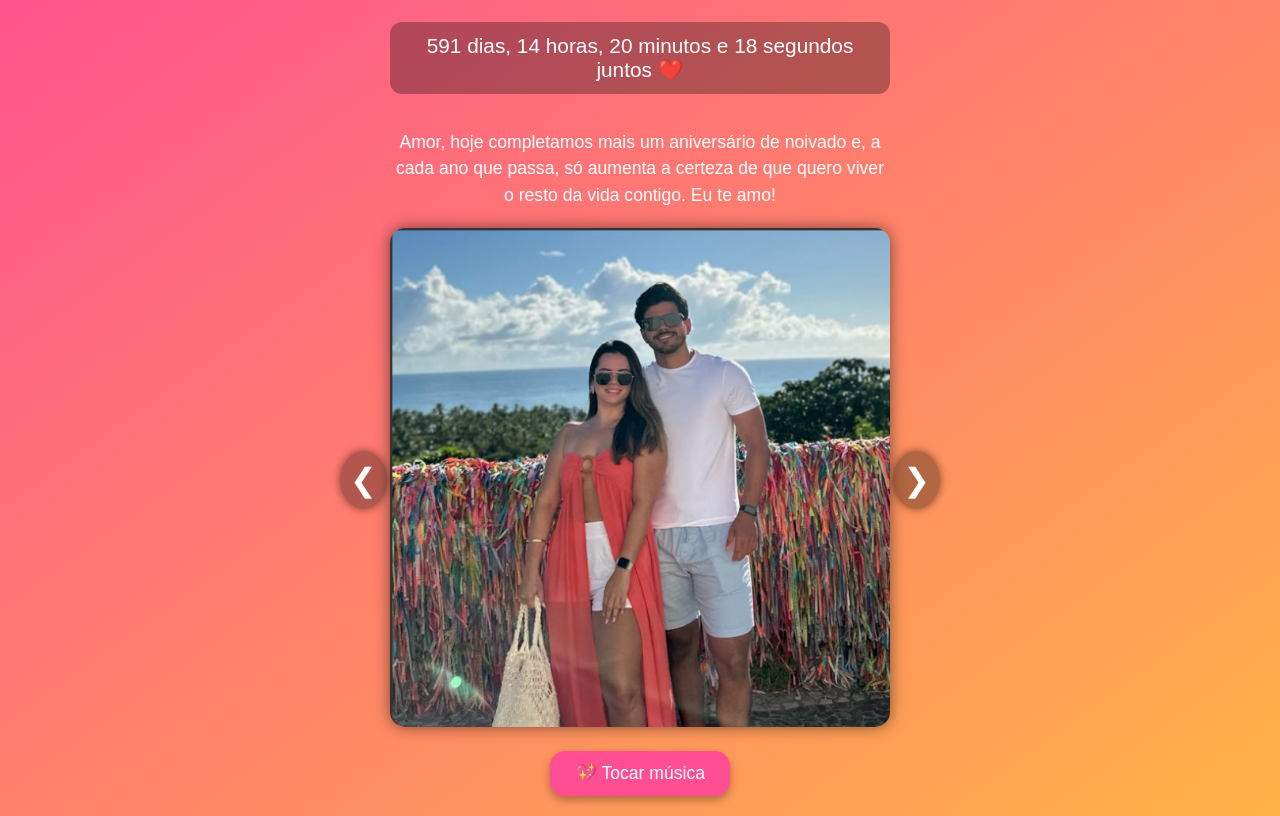
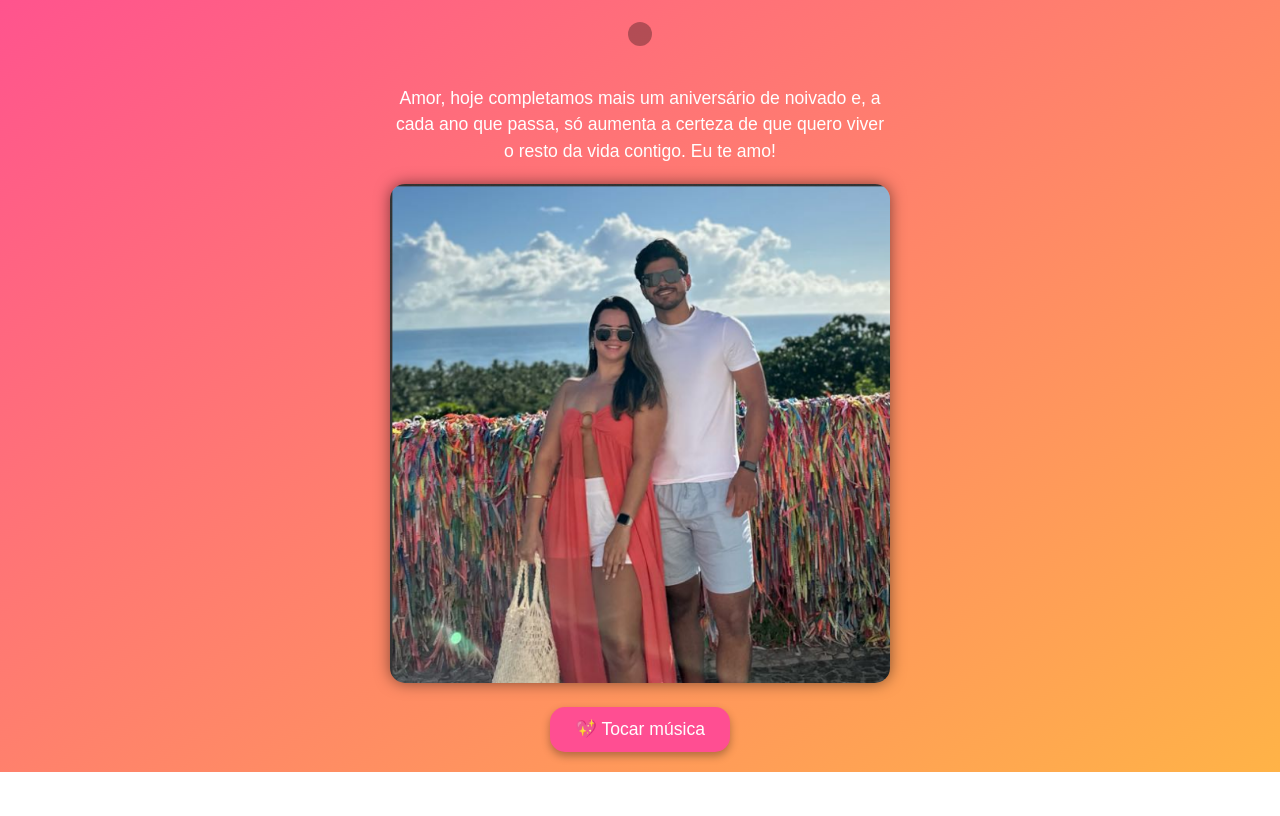
Before and after one commit to x7santos/luan-kelly-2, a plain HTML site: page index.html in a window 1280 px wide. Shown: the part 97-913 px from the top of the page. After the commit the page ends 869 px from the top, so only its background shows below. Drawn offline with Linux system fonts and the light colour scheme.

Commit message:
Update index.html

```diff
--- a/index.html
+++ b/index.html
@@ -20,7 +20,6 @@
     text-align: center;
     max-width: 500px;
     padding: 20px;
-    position: relative;
   }
   h1 {
     font-size: 2.5em;
@@ -39,37 +38,12 @@
     font-size: 1.1em;
     line-height: 1.5;
   }
-  .carousel {
-    position: relative;
+  .foto {
     margin-top: 20px;
-  }
-  .foto {
     border-radius: 15px;
     max-width: 100%;
     height: auto;
     box-shadow: 0 0 15px rgba(0,0,0,0.5);
-  }
-  .seta {
-    position: absolute;
-    top: 50%;
-    transform: translateY(-50%);
-    font-size: 2em;
-    background: rgba(0,0,0,0.3);
-    border: none;
-    color: white;
-    padding: 10px;
-    cursor: pointer;
-    border-radius: 50%;
-    box-shadow: 0 0 8px rgba(0,0,0,0.5);
-  }
-  .seta:hover {
-    background: rgba(0,0,0,0.5);
-  }
-  .esquerda {
-    left: -50px;
-  }
-  .direita {
-    right: -50px;
   }
   #playBtn {
     margin-top: 20px;
@@ -94,13 +68,7 @@
   <div class="mensagem">
     Amor, hoje completamos mais um aniversário de noivado e, a cada ano que passa, só aumenta a certeza de que quero viver o resto da vida contigo. Eu te amo!
   </div>
-
-  <!-- Carrossel de imagens -->
-  <div class="carousel">
-    <button class="seta esquerda" onclick="mudarFoto(-1)">&#10094;</button>
-    <img id="foto" src="foto.jpg" alt="Foto do casal" class="foto">
-    <button class="seta direita" onclick="mudarFoto(1)">&#10095;</button>
-  </div>
+  <img src="foto.jpg" alt="Foto do casal" class="foto">
 
   <!-- Botão para tocar música -->
   <button id="playBtn">💖 Tocar música</button>
@@ -112,16 +80,6 @@
 </div>
 
 <script>
-const fotos = ["foto1.jpg", "foto2.jpg", "foto3.jpg"]; // adicione aqui os nomes dos arquivos
-let indiceAtual = 0;
-
-function mudarFoto(direcao) {
-  indiceAtual += direcao;
-  if (indiceAtual < 0) indiceAtual = fotos.length - 1;
-  if (indiceAtual >= fotos.length) indiceAtual = 0;
-  document.getElementById("foto").src = fotos[indiceAtual];
-}
-
 function atualizarContador() {
   const inicio = new Date("2023-12-30T23:00:00");
   const agora = new Date();
@@ -133,7 +91,7 @@ function atualizarContador() {
   const segundos = Math.floor((diff / 1000) % 60);
 
   document.getElementById("contador").innerText =
-    `${dias} dias, ${horas} horas, ${minutos} minutos e ${segundos} segundos juntos ❤️`;
+    ${dias} dias, ${horas} horas, ${minutos} minutos e ${segundos} segundos juntos ❤️;
 }
 setInterval(atualizarContador, 1000);
 atualizarContador();
```
